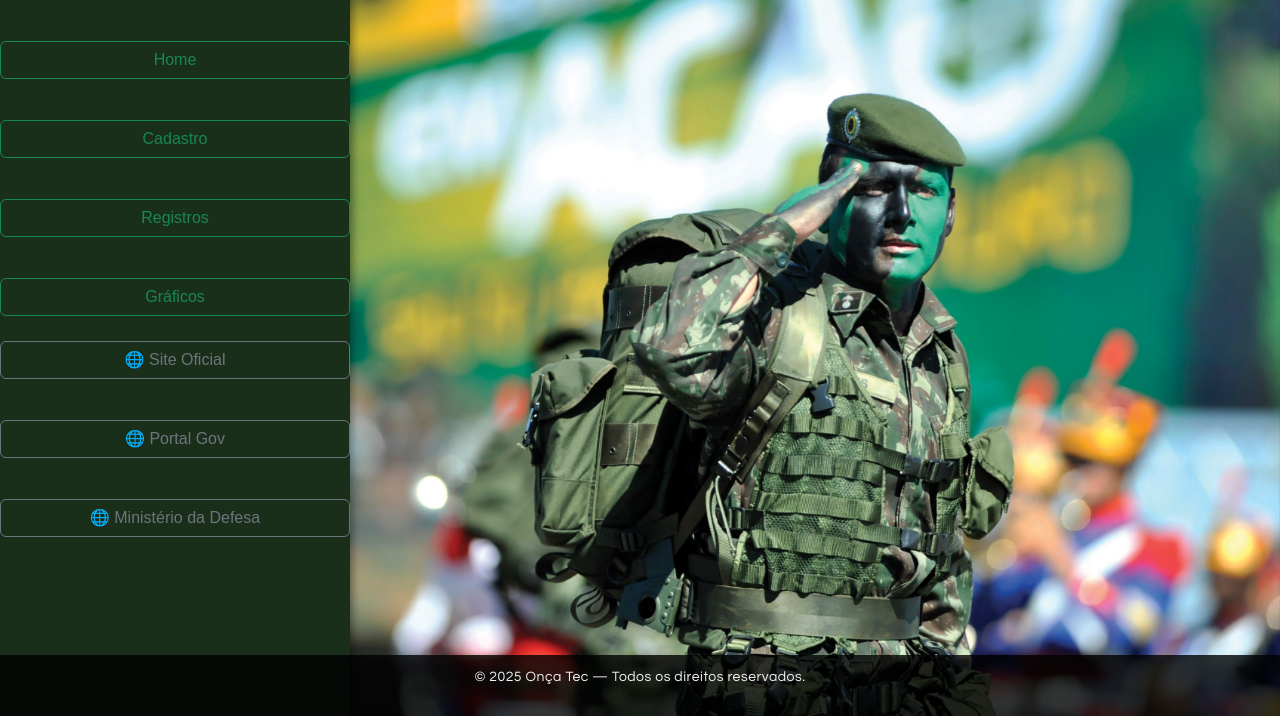
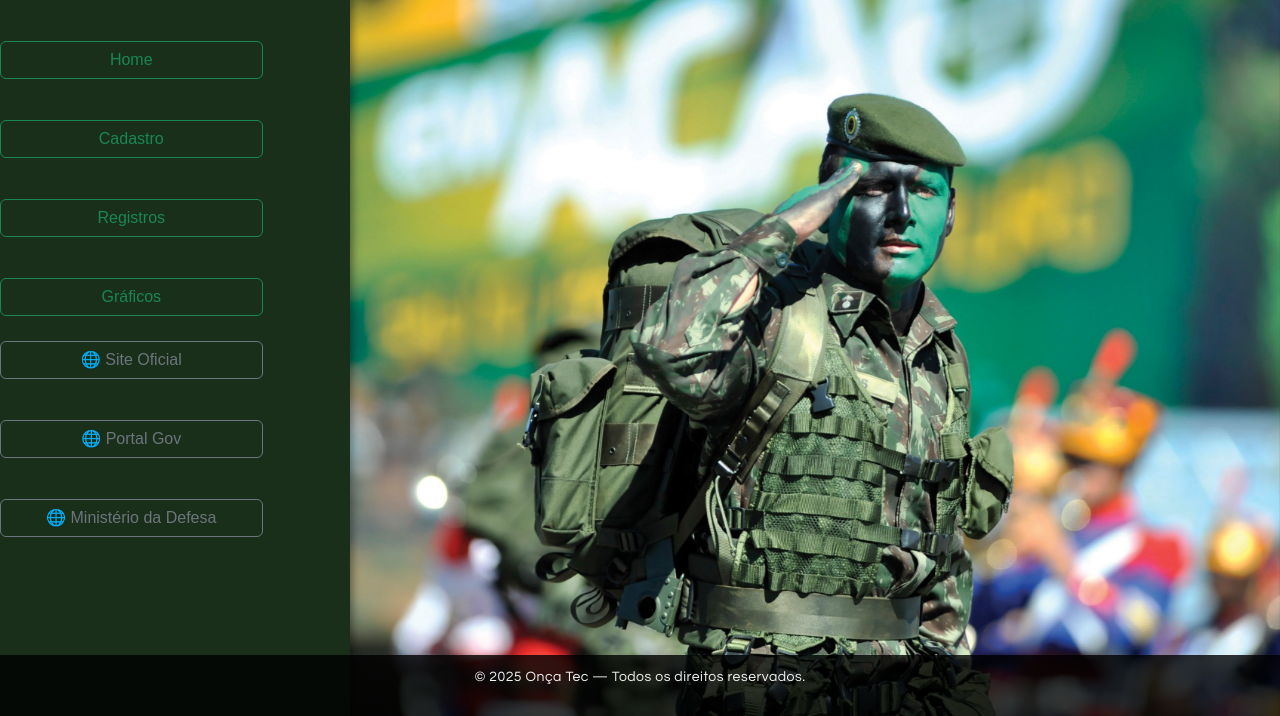
Before and after one commit to BrunaSoeiro/cadastro_exercito, a plain HTML site: page index.html in a window 1280 px wide. Shown: the part 84-800 px from the top of the page. Drawn offline with nearby package versions, Linux system fonts and the light colour scheme; no server answers; a web font is replaced by a local one.

Commit message:
Update index.html

```diff
--- a/index.html
+++ b/index.html
@@ -17,22 +17,22 @@
     <header>
         <div class="sidebar">
             <h2 class="titulo-sidebar"><img class="icone" src="css/images/favicon.png" alt="Icone"> Exército Brasileiro</h2>
-<a href="#" id="link-carrossel" class="btn btn-outline-success w-80 mb-3">Home</a>
-<a href="#" id="link-cadastro" class="btn btn-outline-success w-80 mb-3">Cadastro</a>
-<a href="#" id="link-registros" class="btn btn-outline-success w-80 mb-3">Registros</a>
-<a href="#" id="link-graficos" class="btn btn-outline-success w-80">Gráficos</a>
+<a href="#" id="link-carrossel" class="btn btn-outline-success w-75 mb-3">Home</a>
+<a href="#" id="link-cadastro" class="btn btn-outline-success w-75 mb-3">Cadastro</a>
+<a href="#" id="link-registros" class="btn btn-outline-success w-75 mb-3">Registros</a>
+<a href="#" id="link-graficos" class="btn btn-outline-success w-75">Gráficos</a>
             <a href="https://www.eb.mil.br" target="_blank" rel="noopener noreferrer"
-   class="btn btn-outline-secondary w-100 mb-3">
+   class="btn btn-outline-secondary w-75 mb-3">
     🌐 Site Oficial
 </a>
 
 <a href="https://www.gov.br/pt-br" target="_blank" rel="noopener noreferrer"
-   class="btn btn-outline-secondary w-80 mb-3">
+   class="btn btn-outline-secondary w-75 mb-3">
     🌐 Portal Gov
 </a>
 
 <a href="https://www.defesa.gov.br" target="_blank" rel="noopener noreferrer"
-   class="btn btn-outline-secondary w-80">
+   class="btn btn-outline-secondary w-75">
     🌐 Ministério da Defesa
 </a>
 
```
